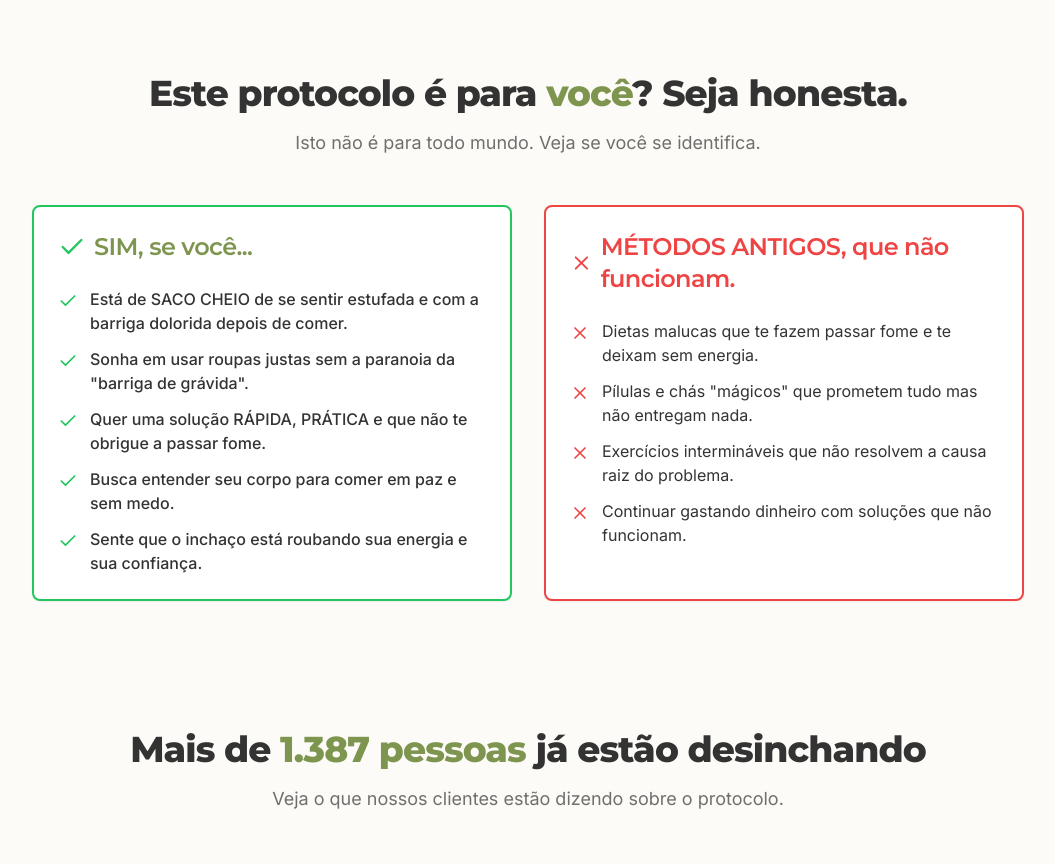
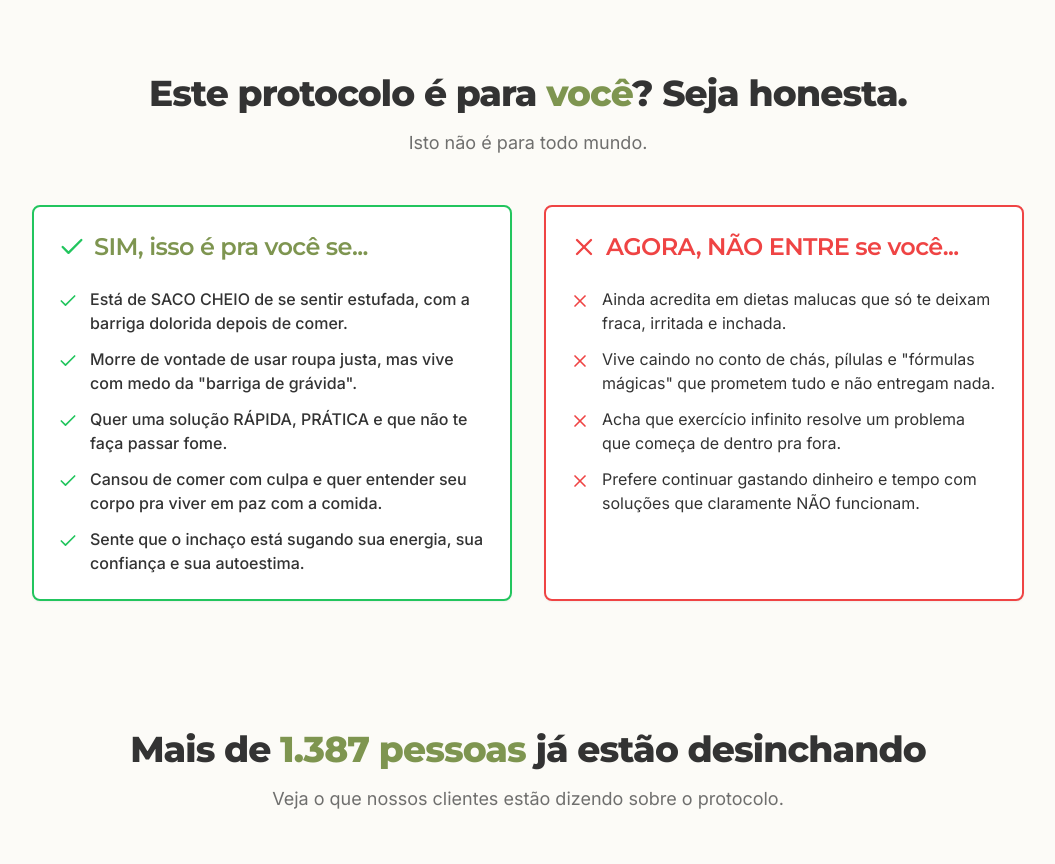
Before and after one commit to batatafaver/desinchafoodmap, a Next.js app: page / in a window 1280 px wide. Shown: the part 1960-2824 px from the top of the page, without its empty margins (112-1167 px from the left). Built offline with nearby package versions, Linux system fonts and the light colour scheme.

Commit message:
A sessão, sobre o protocolo é para ela ou não, eu gostaria de melhorar a

```diff
--- a/src/components/landing/ForWhom.tsx
+++ b/src/components/landing/ForWhom.tsx
@@ -4,18 +4,18 @@ import { Check, X } from 'lucide-react';
 import { Card, CardContent, CardHeader, CardTitle } from '@/components/ui/card';
 
 const forYou = [
-    'Está de SACO CHEIO de se sentir estufada e com a barriga dolorida depois de comer.',
-    'Sonha em usar roupas justas sem a paranoia da "barriga de grávida".',
-    'Quer uma solução RÁPIDA, PRÁTICA e que não te obrigue a passar fome.',
-    'Busca entender seu corpo para comer em paz e sem medo.',
-    'Sente que o inchaço está roubando sua energia e sua confiança.',
+    'Está de SACO CHEIO de se sentir estufada, com a barriga dolorida depois de comer.',
+    'Morre de vontade de usar roupa justa, mas vive com medo da "barriga de grávida".',
+    'Quer uma solução RÁPIDA, PRÁTICA e que não te faça passar fome.',
+    'Cansou de comer com culpa e quer entender seu corpo pra viver em paz com a comida.',
+    'Sente que o inchaço está sugando sua energia, sua confiança e sua autoestima.',
 ];
 
 const notForYou = [
-    'Dietas malucas que te fazem passar fome e te deixam sem energia.',
-    'Pílulas e chás "mágicos" que prometem tudo mas não entregam nada.',
-    'Exercícios intermináveis que não resolvem a causa raiz do problema.',
-    'Continuar gastando dinheiro com soluções que não funcionam.',
+    'Ainda acredita em dietas malucas que só te deixam fraca, irritada e inchada.',
+    'Vive caindo no conto de chás, pílulas e "fórmulas mágicas" que prometem tudo e não entregam nada.',
+    'Acha que exercício infinito resolve um problema que começa de dentro pra fora.',
+    'Prefere continuar gastando dinheiro e tempo com soluções que claramente NÃO funcionam.',
 ];
 
 export default function ForWhom() {
@@ -27,7 +27,7 @@ export default function ForWhom() {
             Este protocolo é para <span className="text-primary">você</span>? Seja honesta.
           </h2>
           <p className="mt-4 text-lg text-foreground/70">
-            Isto não é para todo mundo. Veja se você se identifica.
+            Isto não é para todo mundo.
           </p>
         </div>
         <div className="mt-12 grid grid-cols-1 gap-8 md:grid-cols-2">
@@ -35,7 +35,7 @@ export default function ForWhom() {
                 <CardHeader>
                     <CardTitle className="font-headline text-2xl text-primary flex items-center gap-2">
                         <Check className="h-7 w-7 text-green-500"/>
-                        SIM, se você...
+                        SIM, isso é pra você se...
                     </CardTitle>
                 </CardHeader>
                 <CardContent>
@@ -53,7 +53,7 @@ export default function ForWhom() {
                 <CardHeader>
                     <CardTitle className="font-headline text-2xl text-destructive flex items-center gap-2">
                         <X className="h-7 w-7 text-red-500"/>
-                         MÉTODOS ANTIGOS, que não funcionam.
+                         AGORA, NÃO ENTRE se você...
                     </CardTitle>
                 </CardHeader>
                 <CardContent>
```
